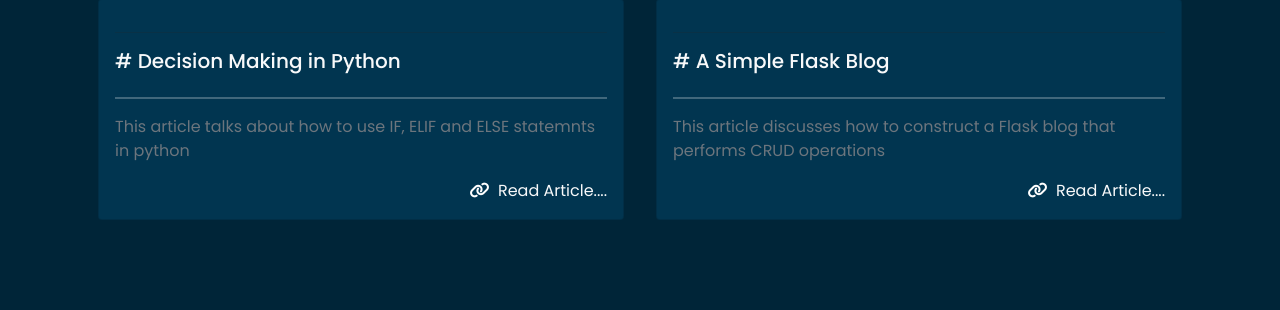
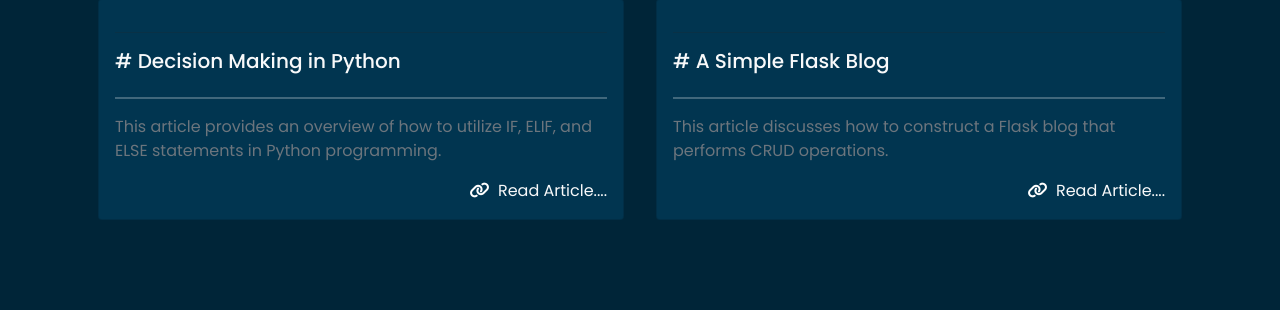
Before and after one commit to engrmarkk/my_portfolio, a Flask app: page / in a window 1280 px wide. Shown: the part 3502-3812 px from the top of the page. Run offline with Flask 2, Linux system fonts and the light colour scheme; some libraries are stand-ins or nearby versions.

Commit message:
modified

```diff
--- a/templates/portfolio.html
+++ b/templates/portfolio.html
@@ -663,8 +663,7 @@
               <p class="h5 text-light"># Decision Making in Python</p>
               <hr style="border: 1px solid white" />
               <p class="text-muted">
-                This article talks about how to use IF, ELIF and ELSE statemnts
-                in python
+                This article provides an overview of how to utilize IF, ELIF, and ELSE statements in Python programming.
               </p>
 
               <div class="d-flex align-items-center justify-content-end">
@@ -690,7 +689,7 @@
               <p class="h5 text-light"># A Simple Flask Blog</p>
               <hr style="border: 1px solid white" />
               <p class="text-muted">
-                This article discusses how to construct a Flask blog that performs CRUD operations
+                This article discusses how to construct a Flask blog that performs CRUD operations.
               </p>
 
               <div class="d-flex align-items-center justify-content-end">
```
